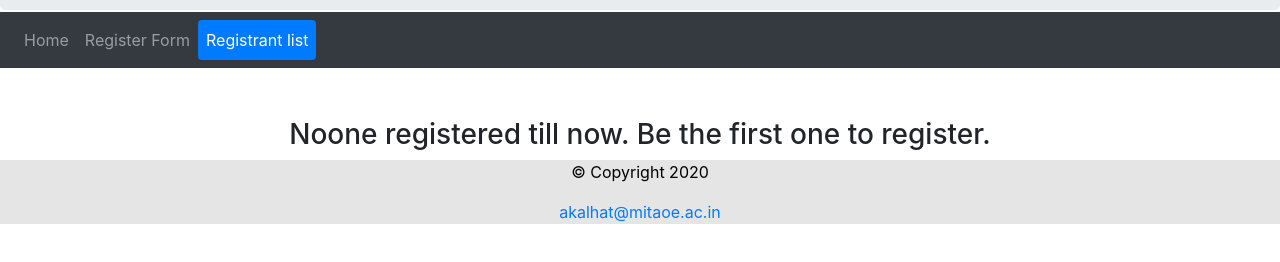
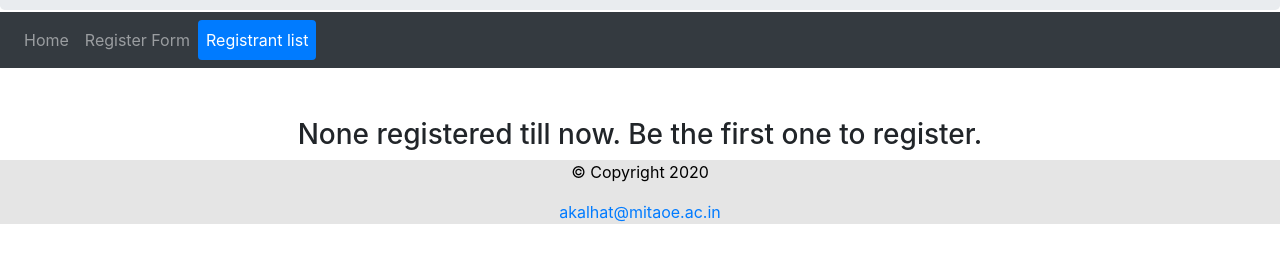
Before and after one commit to AbhishekAlhat-004/Assignment-2, a plain HTML site: page index.html in a window 1280 px wide. Both pictures are taken after a click on the link "Registrant list". Shown: the part 90-352 px from the top of the page. Drawn offline with nearby package versions, Linux system fonts and the light colour scheme.

Commit message:
Update index.html

```diff
--- a/index.html
+++ b/index.html
@@ -265,7 +265,7 @@
                 z.style.display="block";
                 if(a.length == 0)
                 {
-                    document.getElementById("demo1").innerHTML="<h3><div class='container text-center'>Noone registered till now. Be the first one to register.</div></h3>";
+                    document.getElementById("demo1").innerHTML="<h3><div class='container text-center'>None registered till now. Be the first one to register.</div></h3>";
                 }
                 else{
                     var text;
```
